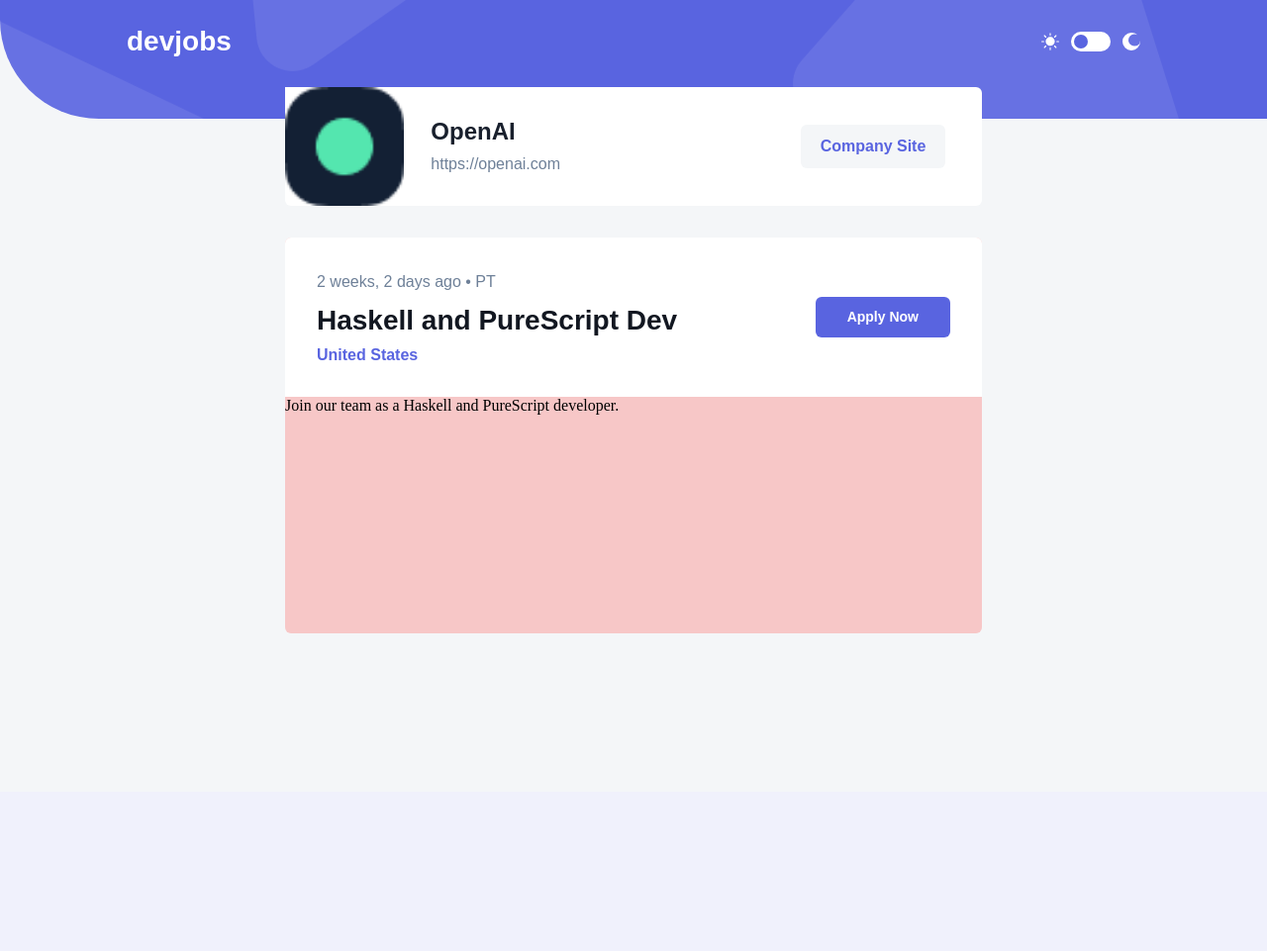
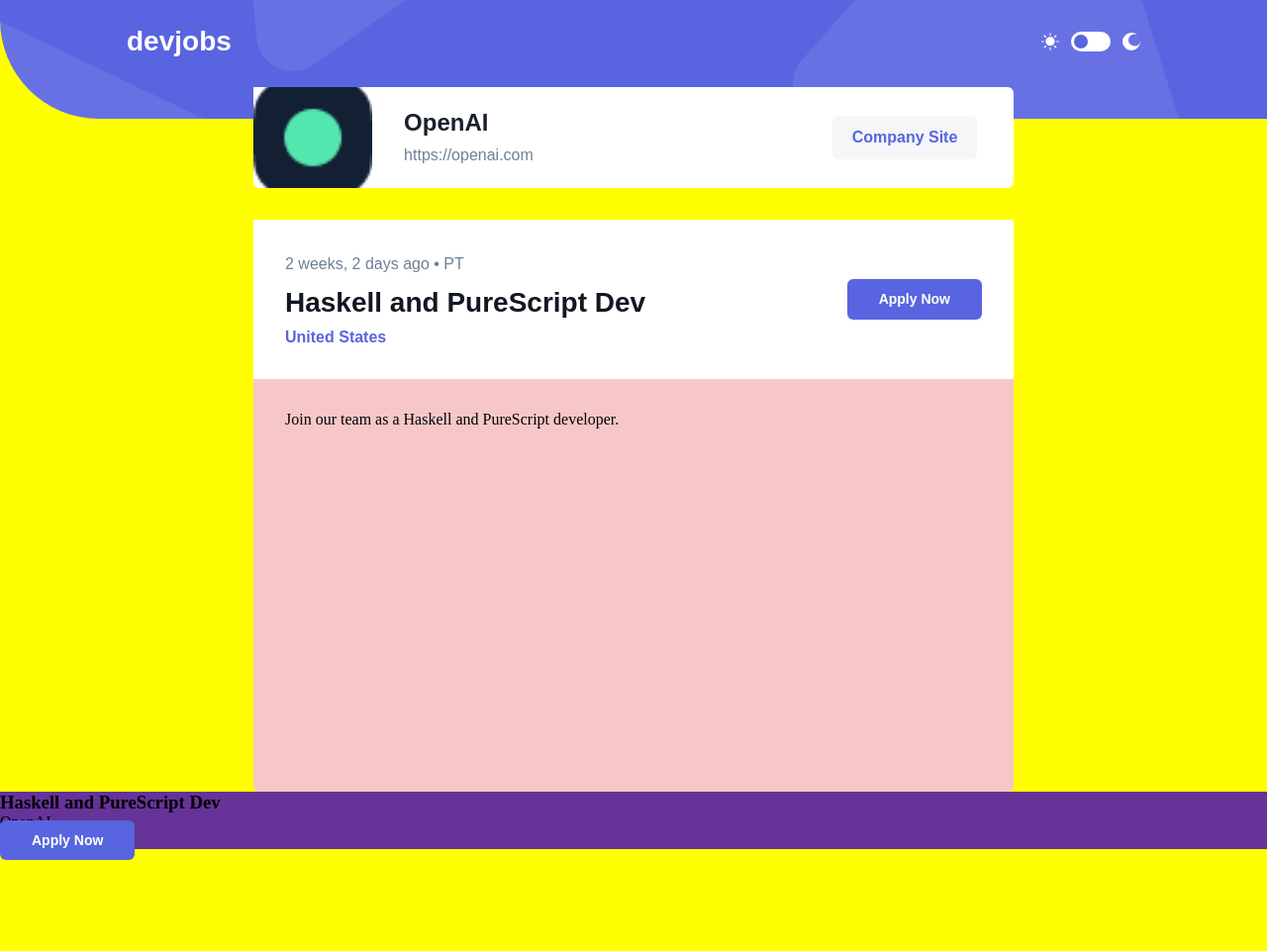
Before and after one commit to xDve22/ProyectosWeb_ND, a Django app: page /jobs/2/ in a window 1280 px wide. Shown: the whole page at 99% size. Before the commit the page ends 640 px from the top, so only its background shows below. Run offline with Django 5.2, Linux system fonts and the light colour scheme; data comes from the database, SQL or seed files in the repository.

Commit message:
Fix: update job details layout and styles for better presentation

```diff
--- a/core/static/core/styles.css
+++ b/core/static/core/styles.css
@@ -60,18 +60,19 @@
   --radius-100: 100px;
 }
 
-[data-theme="dark"] {
+[data-theme='dark'] {
   --slate-100: var(--slate-950);
 
   --neutral-0: var(--slate-900);
 }
 
 body {
-  background: var(--slate-100);
+  background: yellow;
+  height: 100vh;
 }
 
 .site-header {
-  background-image: url("../img/bg-pattern-header.svg");
+  background-image: url('../img/bg-pattern-header.svg');
   background-repeat: no-repeat;
   background-size: cover;
   background-position: center;
@@ -296,7 +297,7 @@
   overflow: hidden;
 }
 
-.job-card__logo img{
+.job-card__logo img {
   width: 50px;
   height: 50px;
   object-fit: cover;
@@ -333,18 +334,20 @@
   color: var(--indigo-500);
 }
 
-.button-mobile, .search__form--filter{
+.button-mobile,
+.search__form--filter {
   display: none;
 }
 
 /* Second page design---------------------------- */
 
 .job-detail {
-  max-width: 55%;
-  margin: 0 auto;
   display: flex;
-  flex-wrap: wrap;
+  flex-direction: column;
+  align-items: center;
+  padding: 0 20%;
   row-gap: var(--spacing-400);
+  height: calc(100% - 120px);
 }
 
 .job-header {
@@ -414,12 +417,20 @@
 
 .job-body {
   background: rgb(247, 199, 199);
-  min-height: 50vh;
-  max-height: 50vh;
-  overflow-y: scroll;
   height: fit-content;
   width: 100%;
+  height: 100%;
   border-radius: var(--radius-6);
+}
+
+.job-body__description {
+  padding: 2em;
+  height: 100%;
+}
+
+.job-footer {
+  display: flex;
+  background-color: rebeccapurple;
 }
 
 .job-body__top {
@@ -466,13 +477,15 @@
 }
 
 @media (max-width: 728px) {
-
-  .search-form{
+  .search-form {
     display: flex;
     justify-content: space-between;
   }
 
-  .icon-desktop, .button-desktop, .search-form__checkbox, .search-form__field--location{
+  .icon-desktop,
+  .button-desktop,
+  .search-form__checkbox,
+  .search-form__field--location {
     display: none;
   }
 
@@ -501,7 +514,7 @@
     color: var(--neutral-0);
   }
 
-  .search__form--filter{
+  .search__form--filter {
     display: block;
     width: 20px;
     height: 20px;
--- a/core/templates/job_details.html
+++ b/core/templates/job_details.html
@@ -64,7 +64,7 @@
        {% endif %}
     </div>
   </section>
-  <!-- <footer class="job-footer">
+<footer class="job-footer">
     <div class="job-footer__content">
       <div class="job-footer__info">
         <h3 class="job-footer__title">{{ job.title }}</h3>
@@ -72,6 +72,5 @@
       </div>
       <a href="#" class="btn-apply">Apply Now</a>
     </div>
-  </footer> -->
-
+  </footer>
 {% endblock %}
```
